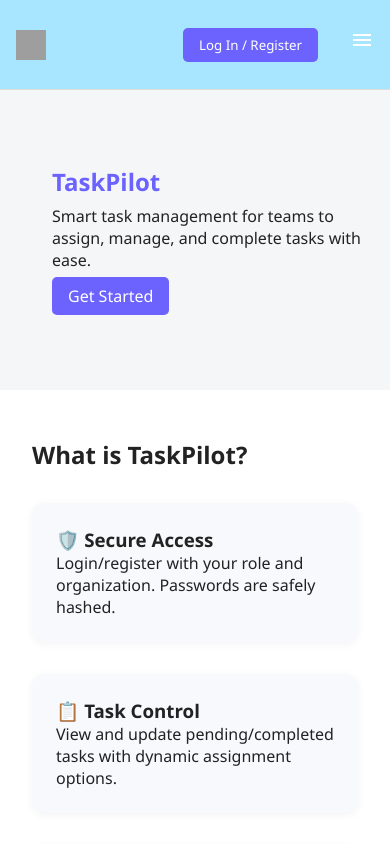
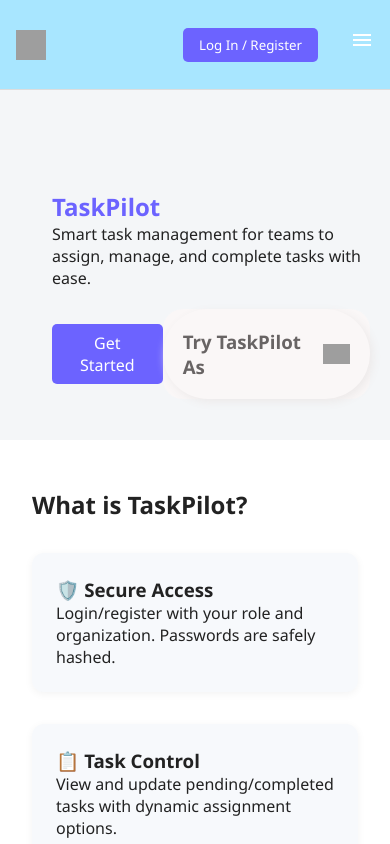
Before and after one commit to arpan2233/TaskPilot, a React (Vite) app: page / in a window 390 px wide. Shown: the top 844 px of the page. Built offline with nearby package versions, Linux system fonts and the light colour scheme; grey boxes are pictures that could not be loaded.

Commit message:
update for try fascility

```diff
--- a/CSSFILES/LoginPage.css
+++ b/CSSFILES/LoginPage.css
@@ -69,7 +69,23 @@ body {
   background-color: #dbeafe;
   font-size: 1rem;
 }
-
+.spinner{
+  width: 10px;
+  height: 10px;
+  border: 2px solid #2563eb;
+  border-top: 2px solid white;
+  background-color: #2563eb;
+  border-radius: 50%;
+  animation: spin 1s linear infinite;
+}
+@keyframes spin{
+  from {
+    transform: rotate(0deg);
+  }
+  to {
+    transform: rotate(360deg);
+  }
+}
 .login-button {
   background-color: #2563eb;
   color: white;
--- a/CSSFILES/welcomePage.css
+++ b/CSSFILES/welcomePage.css
@@ -2,8 +2,80 @@
     padding: 0;
     width: 100%;
 }
+.tryTaskPilot{
+  display: flex;
 
+  flex-direction: column;
+  background-color: #faf7f7;
+  position: fixed;
+  top: 90%;
+  left: 90%;
+  /* right: 100%; */
+  transform: translate(-50%,-50%);
+  width: 220px;
+  border-radius: 20px;
+}
+.taskpilotOpened{
+  box-shadow: 3px 3px 30px rgb(209, 209, 209);
+  position: absolute;
+  bottom: 100%;
+  background-color: white;
+  padding: 10px;
+  border-radius: 10px;
+  width: 100%;
+}
+.taskpilotOpened ul{
+  padding-left: 20px;
+  list-style:circle ;
+}
 
+.list-item::before{
+  content: "";
+  position: absolute;
+  top: 0;
+  left: 0;
+  width: 0;
+  border-bottom-right-radius: 20px;
+  transition:width 0.5s ease;
+  height:100%;
+  background-color: #8380802a;
+  z-index: -1;
+}
+.list-item:hover::before{
+  width: 100%;
+}
+.list-item{
+  padding: 10px;
+  position: relative;
+  width: 100%;
+  height: 100%;
+  overflow: hidden;
+  background-color: #fff;
+  color: #000;
+  cursor: pointer;
+  z-index: 0;
+}
+/* .list-item:hover{
+  color: rgb(0, 0, 0);
+} */
+
+.taskpilotCollapsed{
+  display: flex;
+  justify-content: space-evenly;
+  color: rgb(104, 100, 100);
+  /* width: 220px; */
+  border-radius: 20px;
+  padding: 20px;
+  align-items: center;
+  /* border: x solid black; */
+  box-shadow: 3px 3px 10px rgb(236, 233, 233);
+}
+.taskpilotCollapsed img{
+  cursor: pointer;
+}
+.taskpilotCollapsed{
+  border-radius: 100px;
+}
 nav {
   display: flex;
   justify-content: space-between;
@@ -74,7 +146,7 @@ nav .leftsection{
   /* border-radius: 20px; */
   /* z-index: 100; */
   width: 100%;
-  overflow: hidden;
+  /* overflow: hidden; */
   /* justify-content: center; */
 }
 
@@ -241,7 +313,9 @@ nav .leftsection img{
     height: 700px;
     padding: 20px;
   }
-
+  .tryTaskPilot{
+    z-index: 10;
+  }
   .enclosing-div{
     /* border: 10px solid wheat; */
     height: 250px;
@@ -272,6 +346,36 @@ nav .leftsection img{
 }
 @media (max-width: 768px) {
 
+  .button{
+    position: relative;
+    margin-top: 20px;
+    display: flex;
+    align-items: center;
+    justify-content: space-evenly;
+  }
+  .tryTaskPilot{
+    position: relative;
+    transform: none;
+    top: auto;
+    left: auto;
+  }
+
+  .taskpilotCollapsed{
+    position: relative;
+    transform: none;
+  }
+.taskpilotOpened{
+  position: absolute;
+  top: 100%;
+  /* bottom: auto; */
+  z-index: 20000;
+  height: 200px;
+  padding: 10px;
+}
+.taskpilotOpened ul{
+  height: 100%;
+  /* background-color: white; */
+}
    .about-item{
     width: 100%;
    }
@@ -291,6 +395,6 @@ nav .leftsection img{
     display: none;
   }
   .main-content{
-    height: 300px;
+    height: 350px;
   }
 }
--- a/src/App.jsx
+++ b/src/App.jsx
@@ -11,7 +11,7 @@ function App(){
     const [userdetails, setUserDetails] = useState({});
     return (<BrowserRouter>
         <Routes>
-            <Route path="/" element={<LandingPage/>} />
+            <Route path="/" element={<LandingPage setUserDetails={setUserDetails}/>} />
             <Route path="/login" element={<LoginPage getDetails={setUserDetails}/>} />
             <Route path="/register" element={<Register getDetails={setUserDetails}/>} />
             <Route element={<ProtectedRoutes uid={userdetails.uid}/>}>
--- a/src/LandingPage.jsx
+++ b/src/LandingPage.jsx
@@ -2,15 +2,34 @@ import React, { useState } from "react";
 import {useMediaQuery} from 'react-responsive'
 import samplevideo from "../resourses/TaskPilot_walkThrough.mp4"
 import "../CSSFILES/welcomePage.css"
-function LandingPage(){
+import { Navigate } from "react-router-dom";
+function LandingPage(props){
     const [showAnswer1, setShowAnswer1] = useState(false);
     const [showAnswer2, setShowAnswer2] = useState(false);
     const [showAnswer3, setShowAnswer3] = useState(false);
     const [isShown, setShown] = useState(false);
+    const [showOptions, setShowOptions] = useState(false);
+    const [redirect, setRedirect] = useState(false);
     const isDesktop = useMediaQuery({
         query: '(min-width: 768px)',
     });
+    function handleClick(e){
+      const item = e.target.closest("li");
+      if(item){
+        if(item.textContent == "Manager"){
+          props.setUserDetails(JSON.parse(import.meta.env.VITE_MANAGER));
+        }else if(item.textContent == "HR"){
+          props.setUserDetails(JSON.parse(import.meta.env.VITE_HR));
+        }else if(item.textContent == "Senior Developer"){
+          props.setUserDetails(JSON.parse(import.meta.env.VITE_SENIOR_DEVELOPER));
+        } else{
+          props.setUserDetails(JSON.parse(import.meta.env.VITE_JUNIOR_DEVELOPER));
+        }
+      }
+      setRedirect(true);
+    }
     return <div className="land-page">
+
     <nav>
       <div className="leftsection">
         {/* <video src={samplevideo} width={600}></video> */}
@@ -39,6 +58,7 @@ function LandingPage(){
 
 
     </nav>
+
     {(!isDesktop && isShown)  && <div className="mobilenav">
         <a href="#about">About</a>
           <a href="#contact">Contact</a>
@@ -49,7 +69,28 @@ function LandingPage(){
       <div className="left-main-content">
         <h1><span className="highlight">TaskPilot</span></h1>
         <p>Smart task management for teams to assign, manage, and complete tasks with ease.</p>
-        <a href="/login"><button className="cta-btn">Get Started</button></a>
+        <div className="button">
+          <a href="/login"><button className="cta-btn">Get Started</button></a>
+          <div className="tryTaskPilot">
+            {showOptions &&
+              <div className="taskpilotOpened">
+                <ul onClick={handleClick}>
+                  {/* <p>As</p> */}
+                  <li className="list-item">Manager</li>
+                  <li className="list-item" >HR</li>
+                  <li className="list-item" >Senior Developer</li>
+                  <li className="list-item" >Junior Developer</li>
+                </ul>
+              </div>
+            }
+            <div className="taskpilotCollapsed">
+              <h3>Try TaskPilot As</h3>
+              <img src="https://www.svgrepo.com/show/124304/three-dots.svg" alt="Options" onClick={() => {
+                showOptions ? setShowOptions(false) : setShowOptions(true);
+              }}/>
+            </div>
+          </div>
+        </div>
       </div>
       <div className="right-main-content">
         <div className="enclosing-div">
@@ -111,6 +152,7 @@ function LandingPage(){
         <a style={{color: 'grey'}} href="https://github.com/arpan2233">GitHub</a>
       </div>
     </section>
+    {redirect && <Navigate to={"/dashboard"} />}
   </div>
 }
 export default LandingPage;
--- a/src/LoginPage.jsx
+++ b/src/LoginPage.jsx
@@ -6,8 +6,10 @@ function LoginPage(props){
     const emailRef = useRef();
     const passwordRef = useRef();
     const orgRef = useRef();
+    const [loadStart, setLoadStart] = useState(false);
     const [redirect, setRedirect] = useState(false);
     async function handleSubmit(e){
+        setLoadStart(true);
         e.preventDefault();
         const email = emailRef.current.value;
         const password = passwordRef.current.value;
@@ -38,6 +40,7 @@ function LoginPage(props){
     }
 
     return <section className="login-section">
+        {/* <div className="top-bar"></div> */}
         <div className="login-card">
             <div className="login-left">
                 <h2>Welcome Back</h2>
@@ -58,7 +61,9 @@ function LoginPage(props){
                     <input type="email" id="email" placeholder="you@example.com" name="email" ref={emailRef} required/>
                     <label htmlFor="password">Password</label>
                     <input type="password" id="password" placeholder="Enter Your Password" name="password" ref={passwordRef} required/>
-                    <button type="submit" className="login-button" >Login</button>
+                    <button type="submit" className="login-button" >
+                        {loadStart && <span><div className="spinner"></div></span>}
+                        Login</button>
                     {/* <div className="divider">or</div> */}
                     {/* <button type="button" className="google-login">Login with Google</button> */}
                 </form>
```
